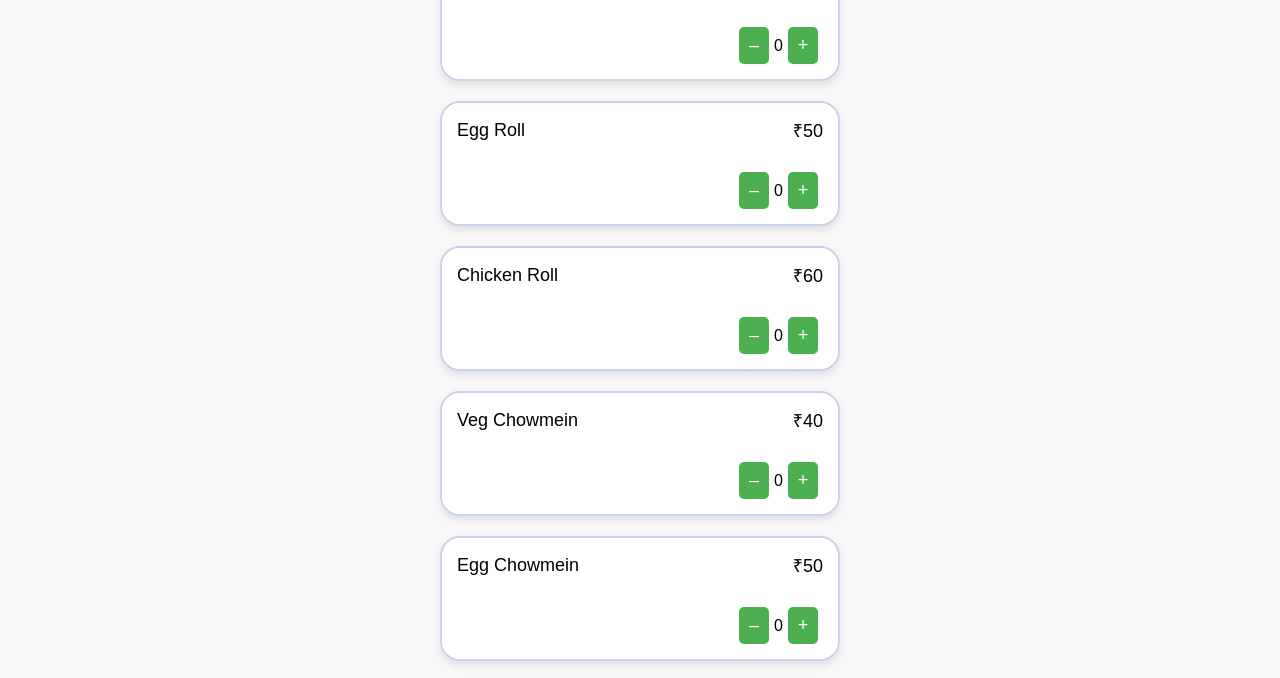
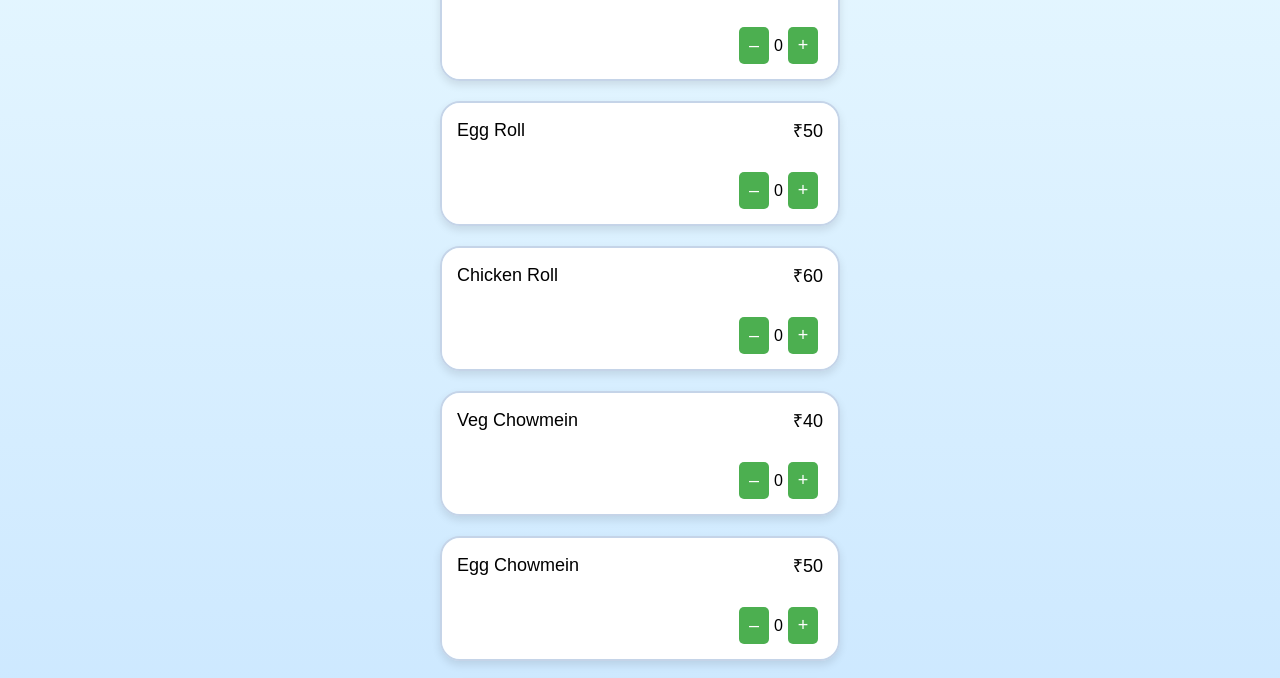
Before and after one commit to kmbasumatary/menufoodcart, a plain HTML site: page index.html in a window 1280 px wide. Shown: the part 114-792 px from the top of the page. Drawn offline with nearby package versions, Linux system fonts and the light colour scheme.

Commit message:
Update index.html

```diff
--- a/index.html
+++ b/index.html
@@ -8,7 +8,7 @@
             font-family: 'Arial', sans-serif;
             margin: 0;
             padding: 0;
-            background-color: #f8f8f8;
+            background: linear-gradient(to bottom, #e6f7ff, #b3d9ff);
         }
         #menu-bar {
             background: linear-gradient(to right, #38495a, #1e2535);;
```
